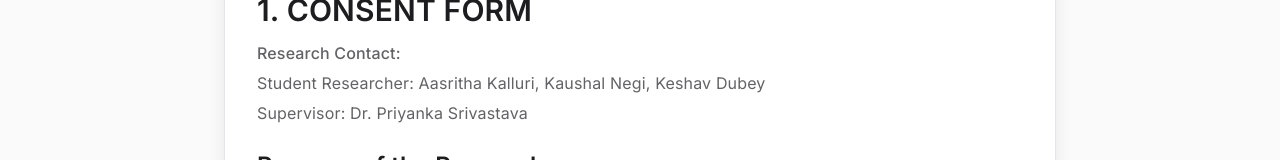
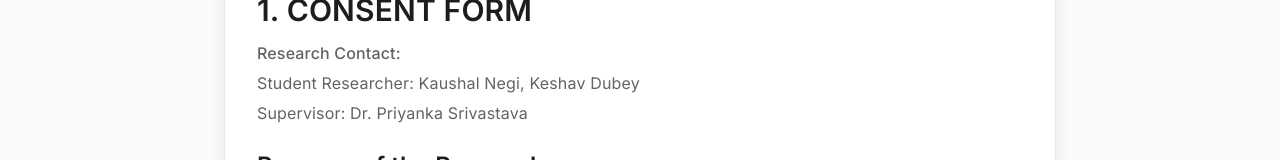
Before and after one commit to keshavdubeyy/urm_project, a Next.js app: page / in a window 1280 px wide. Shown: the part 283-443 px from the top of the page. Built offline with nearby package versions, Linux system fonts and the light colour scheme.

Commit message:
Remove Aasritha Kalluri from student researchers

```diff
--- a/app/page.tsx
+++ b/app/page.tsx
@@ -50,7 +50,7 @@ export default function Home() {
           <h2 className="apple-heading-3">1. CONSENT FORM</h2>
           <div className="space-y-1">
             <p className="apple-body font-medium">Research Contact:</p>
-            <p className="apple-body">Student Researcher: Aasritha Kalluri, Kaushal Negi, Keshav Dubey</p>
+            <p className="apple-body">Student Researcher: Kaushal Negi, Keshav Dubey</p>
             <p className="apple-body">Supervisor: Dr. Priyanka Srivastava</p>
           </div>
         </div>
```
